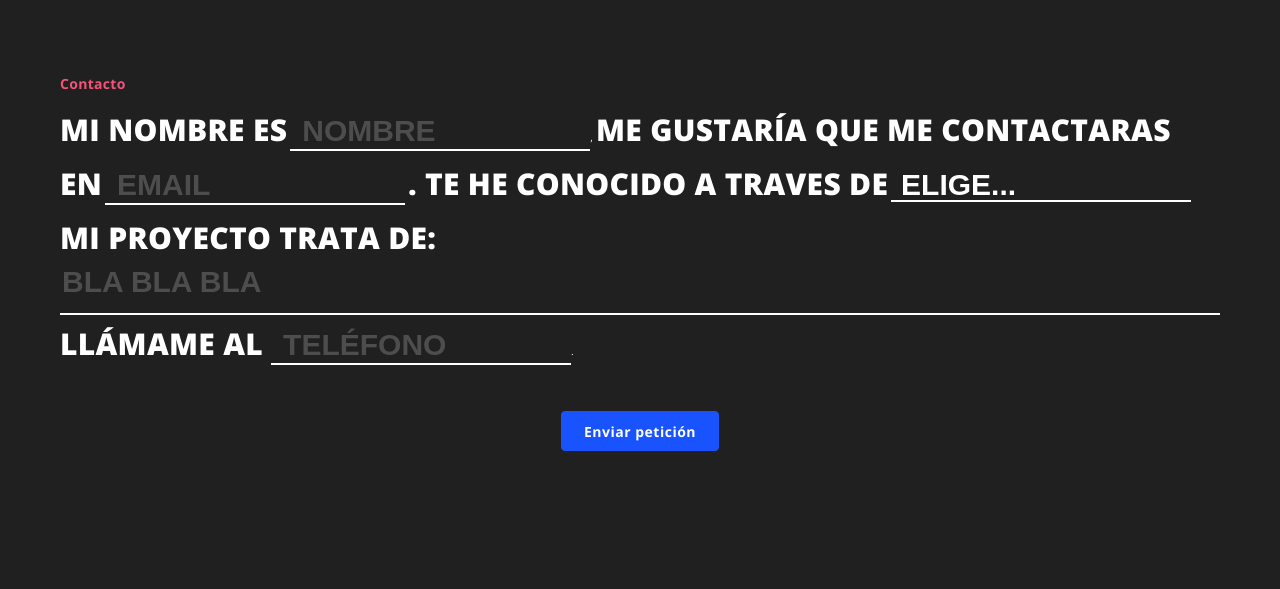
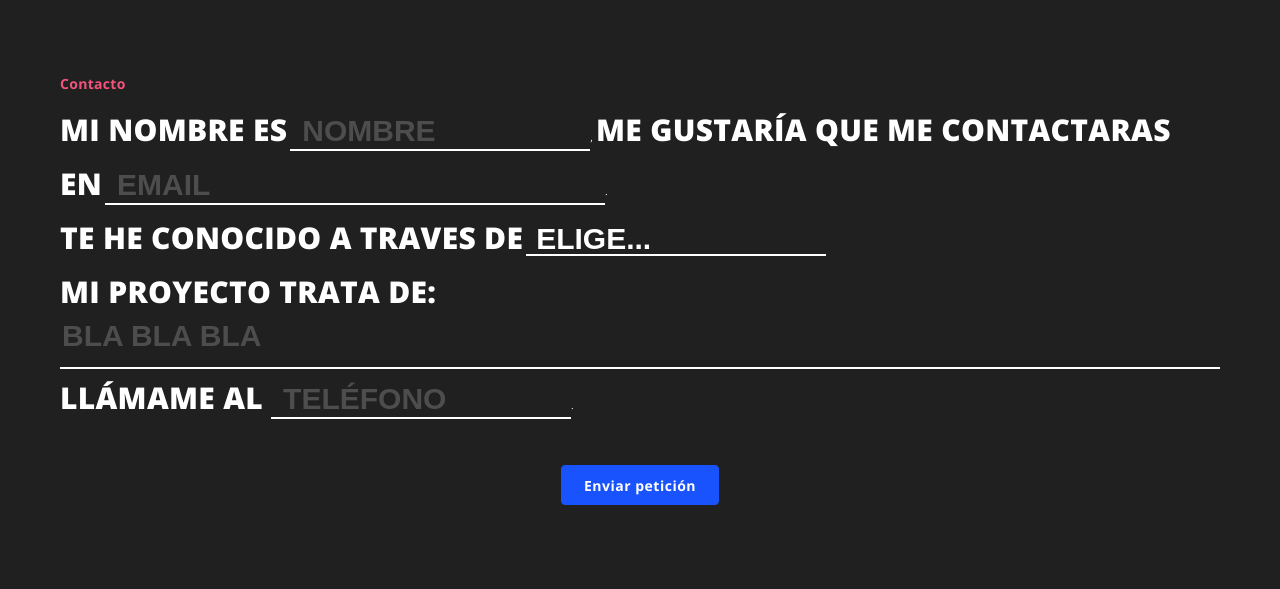
Before and after one commit to pabloechez/practicaFundamentosFrontend, a plain HTML site: page contact.html in a window 1280 px wide. Shown: the part 99-688 px from the top of the page. Drawn offline with nearby package versions, Linux system fonts and the light colour scheme.

Commit message:
form layout correct

```diff
--- a/assets/css/style.css
+++ b/assets/css/style.css
@@ -675,6 +675,11 @@ body.white__theme footer.footer:before{
     border-bottom: 2px solid red;
 }
 
+#page__contact form input#email{
+    max-width: 50rem;
+    width: 100%;
+}
+
 #page__contact form textarea{
     overflow: hidden;
     font-size: 3rem;
--- a/contact.html
+++ b/contact.html
@@ -60,8 +60,8 @@
                        <label for="name">Mi nombre es</label>
                        <input type="text" placeholder="Nombre" name="name" id="name" required>,
                        <label for="email">Me gustaría que me contactaras en</label>
-                       <input type="text" placeholder="Email" name="email" id="email">
-                       <label for="method">. Te he conocido a traves de</label>
+                       <input type="text" placeholder="Email" name="email" id="email">. <br>
+                       <label for="method">Te he conocido a traves de</label>
                        <select name="method" id="method">
                            <option value="0">Elige...</option>
                            <option value="1">Internet</option>
```
